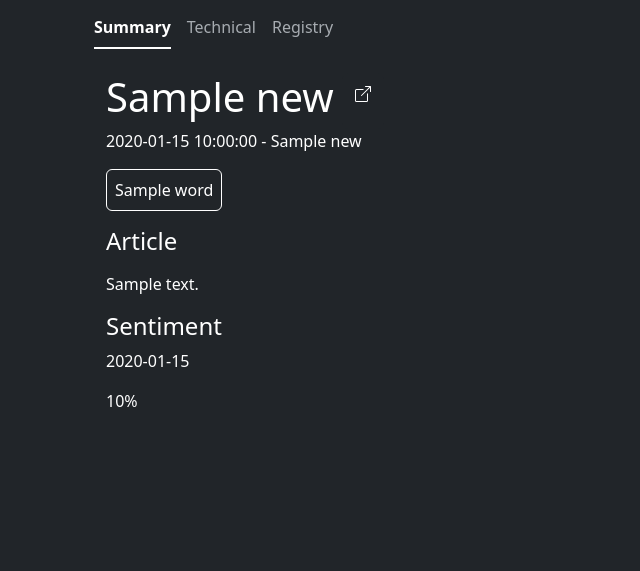
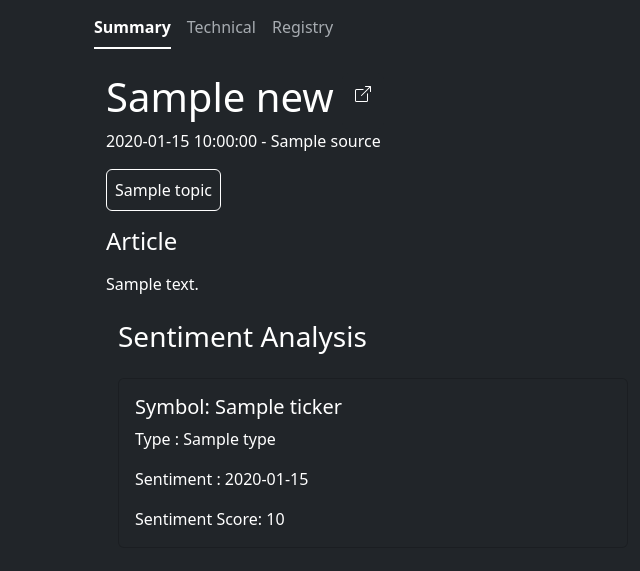
Before and after one commit to TadeopCreator/financial-news-analysis-dashboard, a Flask app: template templates/new_analysis.html in a window 1280 px wide. Shown: the part 125-696 px from the top of the page, without its empty margins (0-640 px from the left). Run offline with Flask 3, Linux system fonts and the light colour scheme; the template is opened without the code that fills it: most values are stand-ins (such as "Sample title", 1, 10 or a date in 2020).

Commit message:
Update views

```diff
--- a/templates/about.html
+++ b/templates/about.html
@@ -5,7 +5,7 @@
     <h2>About</h2>
 </header>
 <main>
-    <p>Este es un ejemplo de HTML template text.</p>
+    <p>How was made this?</p>
 
     <p>{{ new }}</p>
 </main>
--- a/templates/new_analysis.html
+++ b/templates/new_analysis.html
@@ -2,11 +2,16 @@
 
 {% block body %}
 <header>
+    {% if message %}
+        <div class="alert alert-light" role="alert">
+            <p>{{ message }}</p>
+        </div>
+    {% endif %}
     <h2>Analysis</h2>
 </header>
 <main>
-    <div class="container mt-6">
-        {% if new %}
+    <div class="container">
+    {% if new %}
         <ul class="nav nav-underline mb-4" data-bs-theme="dark">
             <li class="nav-item">
                 <a class="nav-link active" aria-current="page" href="#">Summary</a>
@@ -24,34 +29,55 @@
                 <div class="d-flex flex-row">
                     <h3 class="fs-1">{{ new['title'] }}</h3>
 
-                    <a type="button" class="btn btn-dark ms-2" href="{{ new['real_url'] }}" target="_blank">
+                    <a type="button" class="btn btn-dark ms-2" href="{{ new['url'] }}" target="_blank">
                         <svg xmlns="http://www.w3.org/2000/svg" width="16" height="16" class="bi bi-box-arrow-up-right" viewBox="0 0 16 16" style="fill: white;">
                             <path fill-rule="evenodd" d="M8.636 3.5a.5.5 0 0 0-.5-.5H1.5A1.5 1.5 0 0 0 0 4.5v10A1.5 1.5 0 0 0 1.5 16h10a1.5 1.5 0 0 0 1.5-1.5V7.864a.5.5 0 0 0-1 0V14.5a.5.5 0 0 1-.5.5h-10a.5.5 0 0 1-.5-.5v-10a.5.5 0 0 1 .5-.5h6.636a.5.5 0 0 0 .5-.5"/>
                             <path fill-rule="evenodd" d="M16 .5a.5.5 0 0 0-.5-.5h-5a.5.5 0 0 0 0 1h3.793L6.146 9.146a.5.5 0 1 0 .708.708L15 1.707V5.5a.5.5 0 0 0 1 0z"/>
                         </svg>
-                        <span class="visually-hidden">Button</span>
+                        <span class="visually-hidden"></span>
                     </a>
                 </div>
             </div>
 
-            <p class="fw-light">{{ new['publish_date'] }} - {{ new['site_name'] }}</p>
-            {% if new['keywords'] %}
+            <p class="fw-light">{{ new['time_published'] }} - {{ new['source'] }}</p>
+            {% if new['topics'] %}
                 <div class="row mb-3">
                     <div class="d-flex flex-row">
-                    {% for word in new['keywords'] %}
-                        <span class="border border-white rounded me-2 p-2">{{ word }}</span>
+                    {% for topic in new['topics'] %}
+                        <span class="border border-white rounded me-2 p-2">{{ topic['topic'] }}</span>
                     {% endfor %}
                     </div>
                 </div>
             {% endif %}
 
             <h4>Article</h4>
-            <p class="fw-normal mt-3">{{ new['text'] }}</p>
+            <p class="fw-normal mt-3">{{ new['summary'] }}</p>
 
-            <h4>Sentiment</h4>
+            {% if new['ticker_sentiment'] %}
+                <div class="container mt-4">
+                    <h3 class="mb-4">Sentiment Analysis</h3>
+                    <div class="row">
+                    <!-- Loop through assets and create Bootstrap cards -->
+                    {% for asset in new['ticker_sentiment'] %}
+                        <div class="col-md-6 mb-4">
+                        <div class="card bg-dark text-white">
+                            <div class="card-body">
+                            <h5 class="card-title">Symbol: {{ asset['ticker'] }}</h5>
+                            <p class="card-text">Type : {{ asset['type'] }}</p>
+                            <p class="card-text">Sentiment : {{ asset['ticker_sentiment_label'] }}</p>
+                            <p class="card-text">Sentiment Score: {{ asset['ticker_sentiment_score'] }}</p>
+                            </div>
+                        </div>
+                        </div>
+                    {% endfor %}
+                    </div>
+                </div>
+            {% endif %}
 
-            <p>{{ new['sentiment'] }}</p>
-            <p>{{ new['score'] }}%</p>
+            <!-- <form action="{{ url_for('market_overview') }}" method="post">
+                <input type="hidden" name="data" value="Esto es informacion">
+                <button type="submit" class="btn btn-primary">Send data</button>
+            </form>    -->
         </div>
     {% else %}
         <p>No new analysis, load error</p>
```
Also changed, not shown: templates/index.html (+90 -26 lines).
